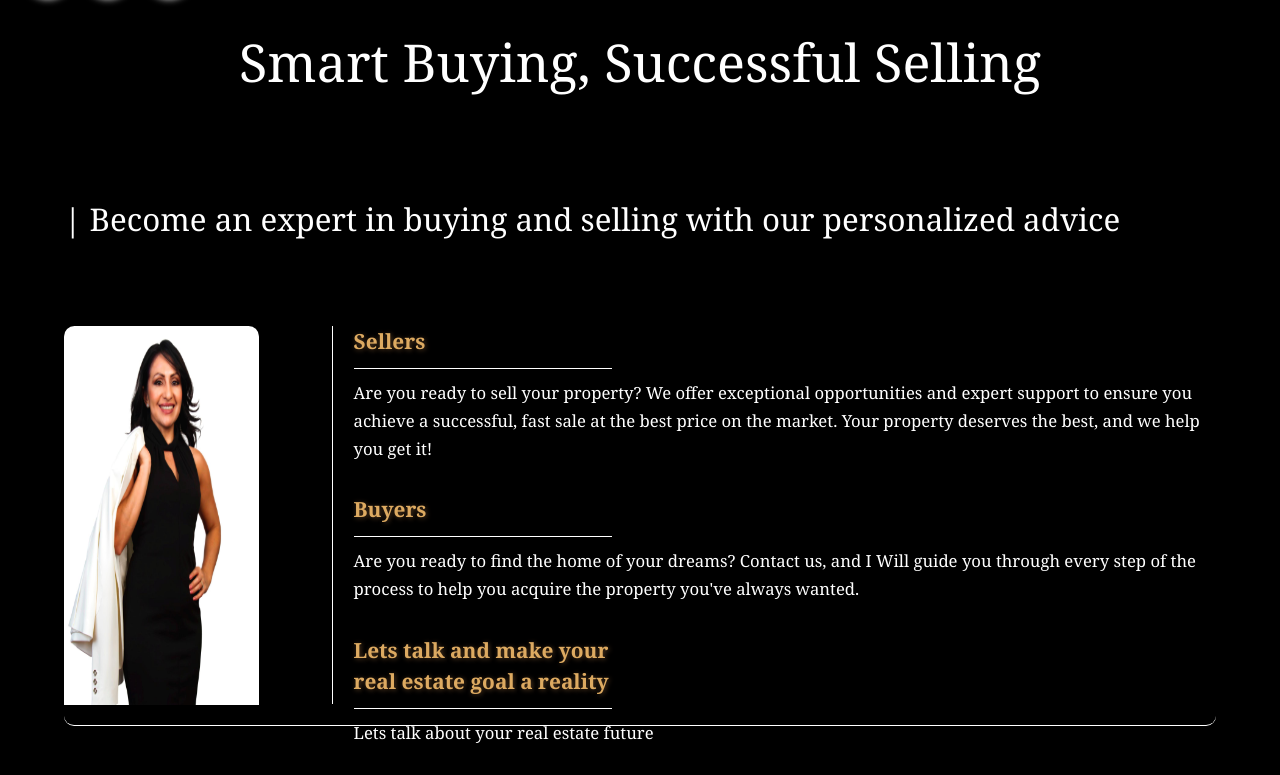
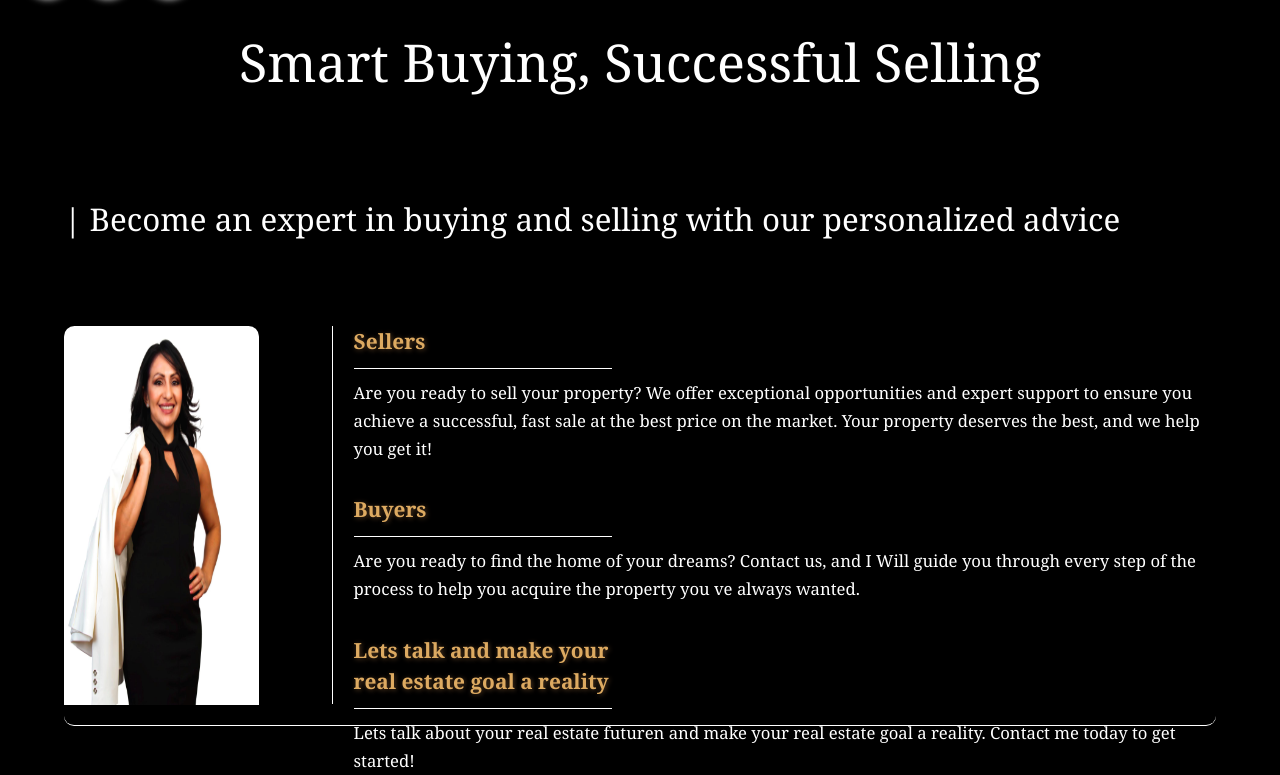
Before and after one commit to CRISSFMB/monicaPaladinez, a Next.js app: page / in a window 1280 px wide. Shown: the part 405-1180 px from the top of the page. Built offline with nearby package versions, Linux system fonts and the light colour scheme.

Commit message:
escapando caracteres

```diff
--- a/app/components/section-why-us/SectionWhyUs.tsx
+++ b/app/components/section-why-us/SectionWhyUs.tsx
@@ -52,7 +52,7 @@ const SectionWhyUs = () => {
               Buyers
             </p>
             <p className={styles.paragraphNormal}>
-              Are you ready to find the home of your dreams? Contact us, and I Will guide you through every step of the process to help you acquire the property you've always wanted.
+              Are you ready to find the home of your dreams? Contact us, and I Will guide you through every step of the process to help you acquire the property you ve always wanted.
             </p>
           </li>
 
@@ -69,7 +69,7 @@ const SectionWhyUs = () => {
               Lets talk and make your real estate goal a reality
             </p>
             <p className={styles.paragraphNormal}>
-              Lets talk about your real estate future
+              Lets talk about your real estate futuren and make your real estate goal a reality. Contact me today to get started!
             </p>
           </li>
         </ul>
```
